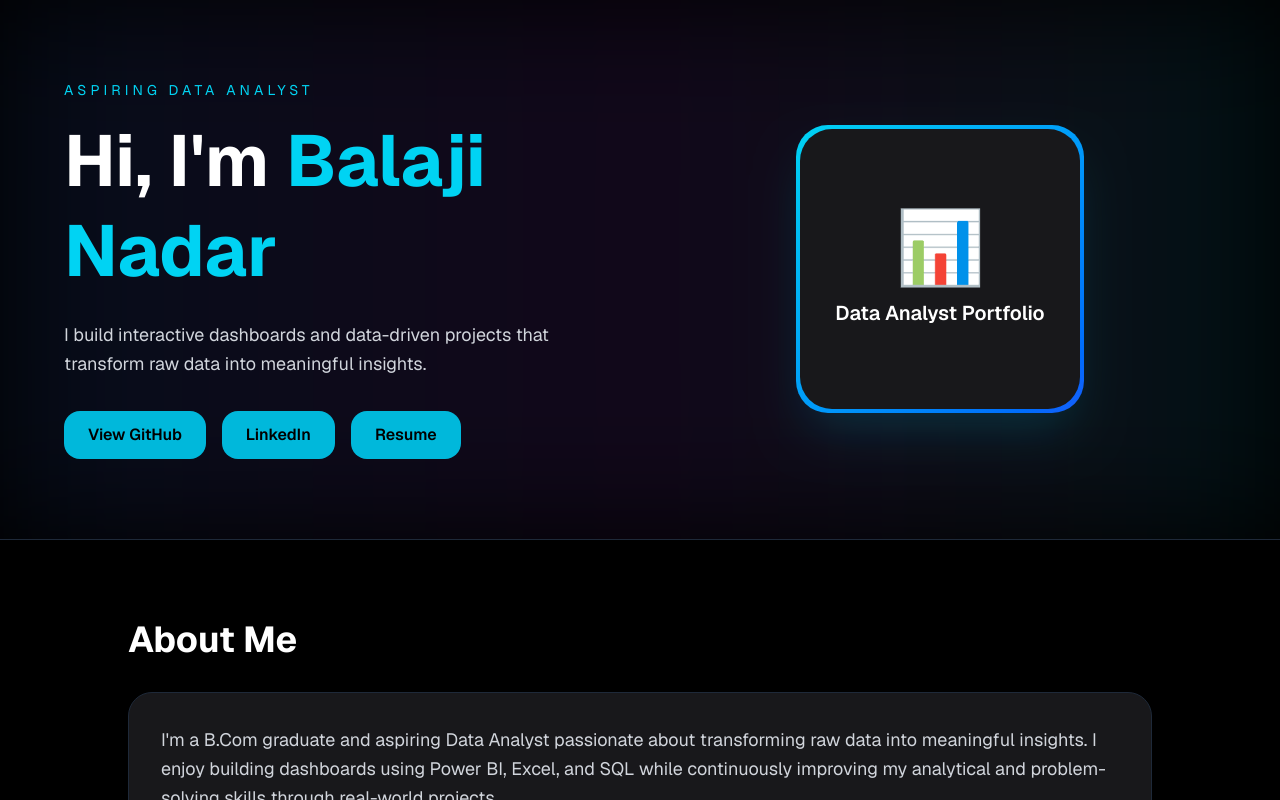
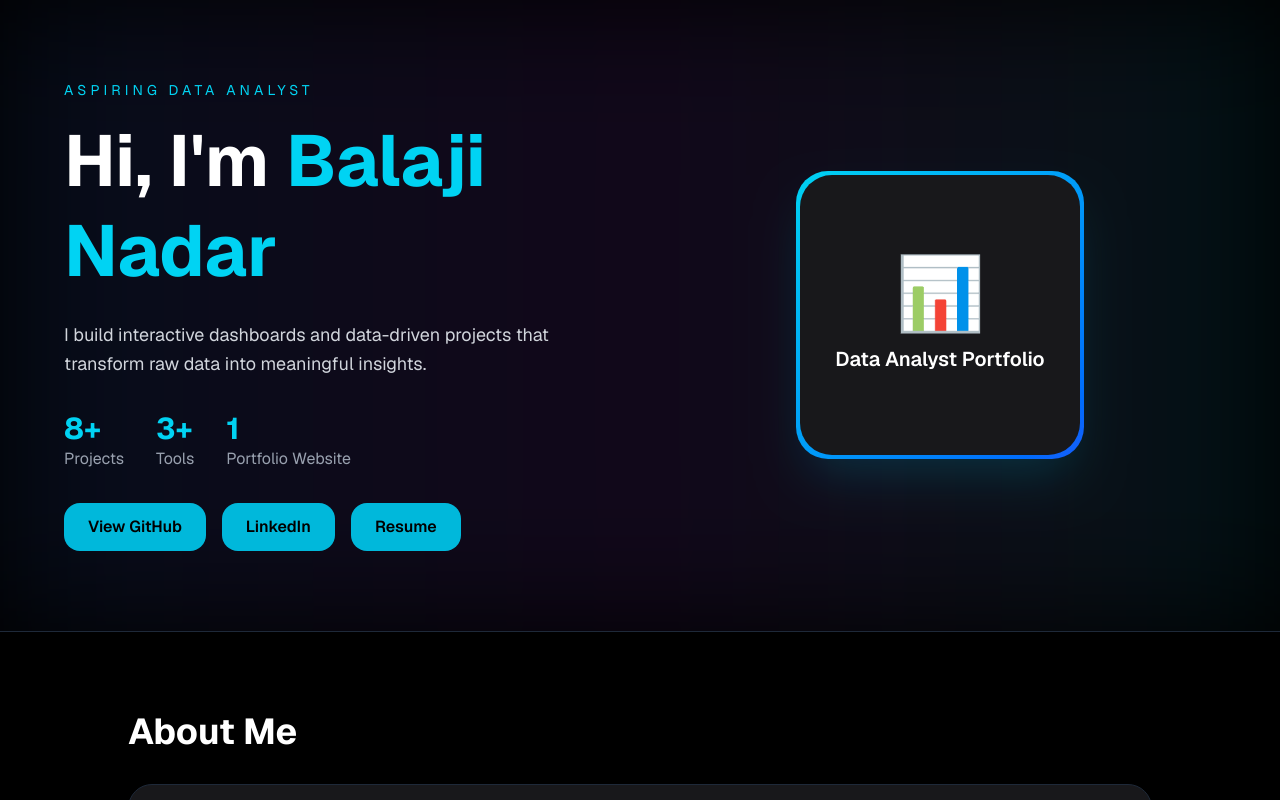
Before and after one commit to Balaji-Analytics/Balaji-portfolio, a Next.js app: page / in a window 1280 px wide. Shown: the top 800 px of the page. Built offline with nearby package versions, Linux system fonts and the light colour scheme.

Commit message:
statistics added

```diff
--- a/app/page.tsx
+++ b/app/page.tsx
@@ -99,6 +99,23 @@ export default function PortfolioWebsite() {
               I build interactive dashboards and data-driven projects that
               transform raw data into meaningful insights.
             </p>
+
+            <div className="flex gap-8 mt-8">
+            <div>
+              <h3 className="text-3xl font-bold text-cyan-400">8+</h3>
+              <p className="text-gray-400">Projects</p>
+             </div>
+
+            <div>
+               <h3 className="text-3xl font-bold text-cyan-400">3+</h3>
+               <p className="text-gray-400">Tools</p>
+              </div>
+
+              <div>
+                <h3 className="text-3xl font-bold text-cyan-400">1</h3>
+                <p className="text-gray-400">Portfolio Website</p>
+              </div>
+            </div>
 
             <div className="flex flex-wrap gap-4 mt-8">
               <a
```
